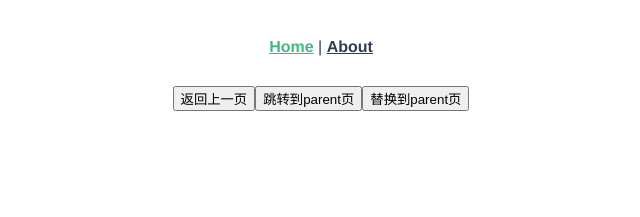
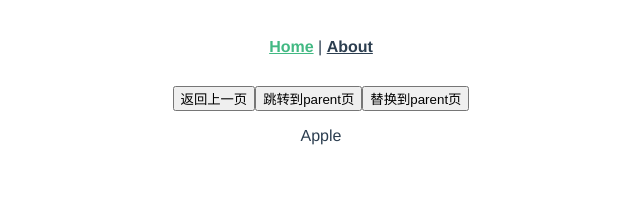
Before and after one commit to sunchenggit/vue-course, a Vue app: page /#/ in a window 1280 px wide. Shown: the top 217 px of the page, without its empty margins (319-959 px from the left). Built offline with nearby package versions, Linux system fonts and the light colour scheme.

Commit message:
路由组件传参

```diff
--- a/src/router/router.js
+++ b/src/router/router.js
@@ -5,7 +5,10 @@ export default [
     path: '/',
     alias: '/home_page',
     name: 'home',
-    component: Home
+    component: Home,
+    props: route => ({
+      food: route.query.food
+    })
   },
   {
     path: '/about',
@@ -13,12 +16,17 @@ export default [
     // route level code-splitting
     // this generates a separate chunk (about.[hash].js) for this route
     // which is lazy-loaded when the route is visited.
-    component: () => import(/* webpackChunkName: "about" */ '@/views/About.vue')
+    component: () => import(/* webpackChunkName: "about" */ '@/views/About.vue'),
+    // props: {
+    //   food: 'banana'
+    // }
   },
   {
     path: '/argu/:name',
     name: 'argu',
-    component: () => import("@/views/argu.vue")
+    component: () => import("@/views/argu.vue"),
+    // 如果 props 被设置为 true，route.params 将会被设置为组件属性
+    props: true
   },
   {
     path: '/parent',
--- a/src/views/About.vue
+++ b/src/views/About.vue
@@ -1,5 +1,17 @@
 <template>
   <div class="about">
     <h1>This is an about page</h1>
+    <b>{{ food }}</b>
   </div>
 </template>
+
+<script>
+export default {
+  props: {
+    food: {
+      type: String,
+      default: 'Apple'
+    }
+  }
+}
+</script>
--- a/src/views/Home.vue
+++ b/src/views/Home.vue
@@ -3,6 +3,7 @@
     <button @click="handleClick('back')">返回上一页</button>
     <button @click="handleClick('push')">跳转到parent页</button>
     <button @click="handleClick('replace')">替换到parent页</button>
+    <p>{{ food }}</p>
   </div>
 </template>
 
@@ -14,6 +15,12 @@ export default {
   name: 'home',
   components: {
     HelloWorld
+  },
+  props: {
+    food: {
+      type: String,
+      default: "Apple"
+    }
   },
   methods: {
     handleClick (type) {
--- a/src/views/argu.vue
+++ b/src/views/argu.vue
@@ -1,10 +1,15 @@
 <template>
-  <div>{{ $route.params.name}}</div>
+  <div>{{ name}}</div>
 </template>
 
 <script>
 export default {
-//
+  props: {
+    name: {
+      type: String,
+      default: 'ceshi'
+    }
+  }
 }
 </script>
 
```
